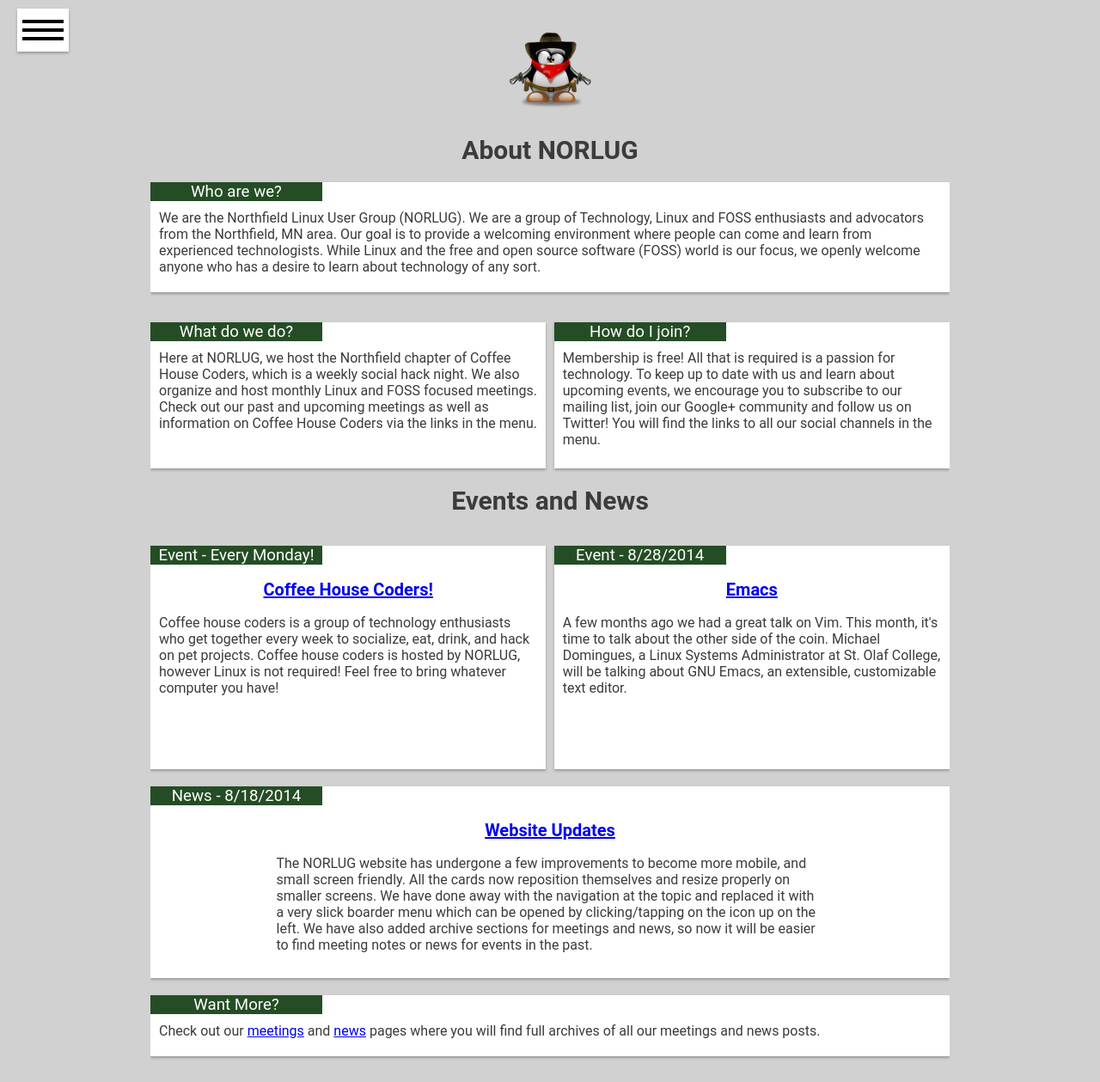
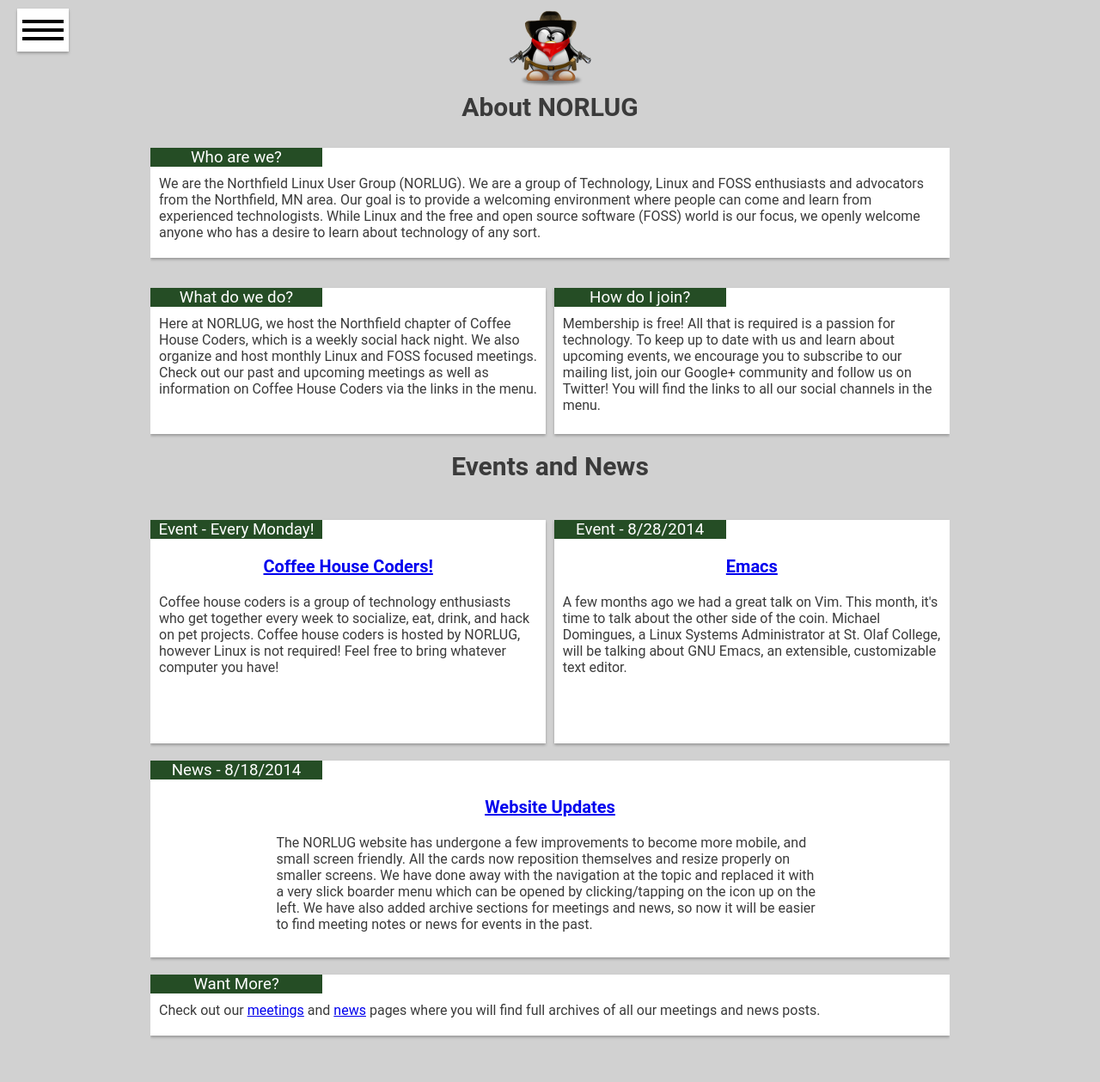
Before and after one commit to norlug/norlug.github.io, a Jekyll site: the page built from index.html, in a window 1280 px wide. Shown: the whole page at 86% size. Built offline with Jekyll 4.4.1, drawn with Linux system fonts in a browser that asks for light colours; after the commit the page ends 1235 px from its top, so only the background shows below that.

Commit message:
Refactoring

```diff
--- a/_layouts/archiveTemplate.html
+++ b/_layouts/archiveTemplate.html
@@ -4,7 +4,7 @@
 
 {{content}}
 
-<h1>Archive</h1>
+<p class="welcomePageHeaders">Archive</p>
 <div>
     <section class="card">
         <p class="content title"><a href="2014.html">2014</a></p>
--- a/css/StyleSheetMain.css
+++ b/css/StyleSheetMain.css
@@ -11,18 +11,10 @@
 	overflow-y: scroll;
     }
 
+h1,h2,h3,h4{
+	margin: 0px;
+    }
 
-h1{
-	text-align: center;
-	font-weight: bold;
-	font-size: 30px;
-}
-
-h2{
-	text-align: center;
-	font-weight: bold;
-	font-size: 15pt;
-}
 
 .mainHeader{
 	margin-bottom: 0;
@@ -197,6 +189,21 @@
     }
 
 /***************************************
+*		Other	       */
+
+.welcomePageHeaders{
+	text-align: center;
+	font-weight: bold;
+	font-size: 30px;
+    }
+
+.welcomePageBlogTitle{
+	text-align: center;
+	font-weight: bold;
+	font-size: 15pt;
+    }
+
+/***************************************
 *		Contact Page	       */
 
 .contactList{
--- a/index.html
+++ b/index.html
@@ -1,15 +1,15 @@
 ---
 layout: default
 ---
-<!--
-<h1>Annoucement</h1>
+
+<!--<p class="welcomePageHeaders">Annoucement</p>
 <section class="card lightYellow">
     <p class="content left">Great news everyone! NORLUG is teaming up with the Ubuntu Minnesota local community (loco) in hosting the release party for Ubuntu 14.04 LTS. See NORLUGs event annoucement <a href="http://www.norlug.org/meetings/2014/04/17/Ubuntu1404ReleaseParty.html" target="_blank">here</a> and the official Ubuntu-MN event listing <a href="http://loco.ubuntu.com/events/ubuntu-minnesota/2770-northfield-mn-1404-release-party/" target="_blank">here</a>.
 Dont forget to register on our <a href="https://plus.google.com/u/0/events/cp5h1hhc66hi4idrrdggsu87dcg?authkey=CJypz7jNgefi6gE" target="_blank">G+ Event</a>, or our <a href="http://www.norlug.org/mailinglist" target="_blank">mailing list</a>.</p>
 </section>
 -->
-<h1><img src="/icons/Tux-Cowboy.png" style="margin:-10px`" alt="NORLUG" title="NORLUG"/></a></h1>
-<h1>About NORLUG </h1>
+<p class="welcomePageHeaders"><img src="/icons/Tux-Cowboy.png" style="margin:-35px -35px;" alt="NORLUG" title="NORLUG"/></a></p>
+<p class="welcomePageHeaders">About NORLUG </p>
 <section class="card">
 	<h3 class="header left"> Who are we? </h3>
 	<p class="content left"> We are the Northfield Linux User Group (NORLUG). We are a group of Technology, Linux and FOSS enthusiasts and advocators from the Northfield, MN area. Our goal is to provide a welcoming environment where people can come and learn from experienced technologists. While Linux and the free and open source software (FOSS) world is our focus, we openly welcome anyone who has a desire to learn about technology of any sort.</p>
@@ -26,23 +26,23 @@
 	</p>
 </section>
 
-<h1>Events and News</h1>
+<p class="welcomePageHeaders">Events and News</p>
 
 <section class="card left large">
         <h3 class="header left"> Event - Every Monday!</h3>
-        <h2><a href="/coffeehousecoders">Coffee House Coders!</a></h2>
+        <p class="welcomePageBlogTitle" ><a href="/coffeehousecoders">Coffee House Coders!</a></p>
         <p class="content left">Coffee house coders is a group of technology enthusiasts who get together every week to socialize, eat, drink, and hack on pet projects. Coffee house coders is hosted by NORLUG, however Linux is not required! Feel free to bring whatever computer you have!</p>
 </section>
 
 <section class="card right large">
         <h3 class="header left"> Event - 8/28/2014 </h3>
-        <h2><a href="/meetings">Emacs</a></h2>
+        <p class="welcomePageBlogTitle"><a href="/meetings">Emacs</a></p>
         <p class="content left">A few months ago we had a great talk on Vim. This month, it's time to talk about the other side of the coin. Michael Domingues, a Linux Systems Administrator at St. Olaf College, will be talking about GNU Emacs, an extensible, customizable text editor.</p>
 </section>
 
 <section class="card">
         <h3 class="header left"> News - 8/18/2014</h3>
-        <h2> <a href="news/">Website Updates</a></h2>
+        <p class="welcomePageBlogTitle"> <a href="news/">Website Updates</a></p>
         <p class="post">The NORLUG website has undergone a few improvements to become more mobile, and small screen friendly. All the cards now reposition themselves and resize properly on smaller screens. We have done away with the navigation at the topic and replaced it with a very slick boarder menu which can be opened by clicking/tapping on the icon up on the left. We have also added archive sections for meetings and news, so now it will be easier to find meeting notes or news for events in the past.</p>
         </br>
 </section>
--- a/meetings/index.html
+++ b/meetings/index.html
@@ -2,7 +2,7 @@
 layout: default
 ---
 
-<h1>Meetings</h1>
+<p class="welcomePageHeaders">Meetings</p>
 <hr>
 
 <div>
--- a/news/index.html
+++ b/news/index.html
@@ -2,7 +2,7 @@
 layout: default
 ---
 
-<h1>News</h1>
+<p class="welcomePageHeaders">News</p>
 <hr>
 <div>
         <ul>
```
Also changed, not shown: coffeehousecoders/index.html (+5 -2 lines).
